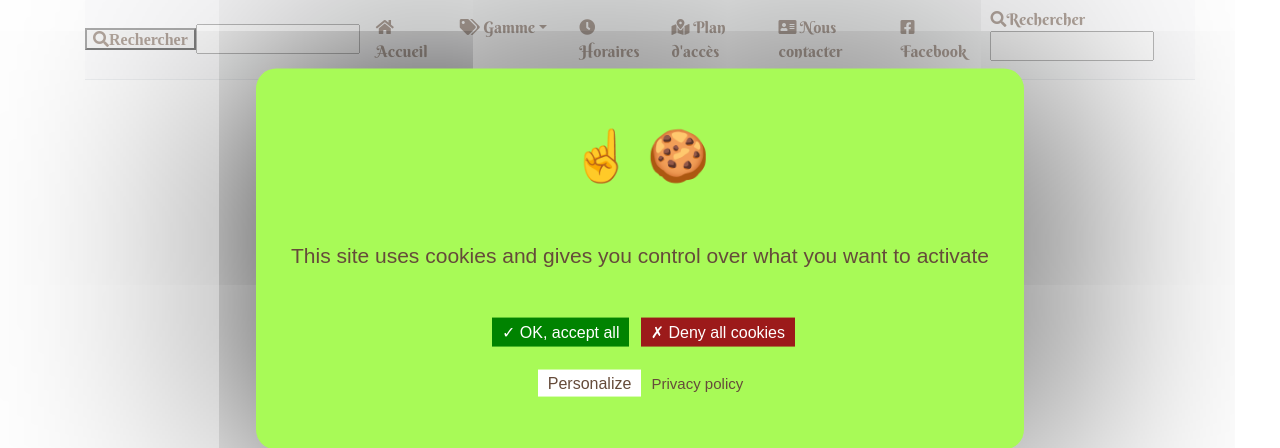
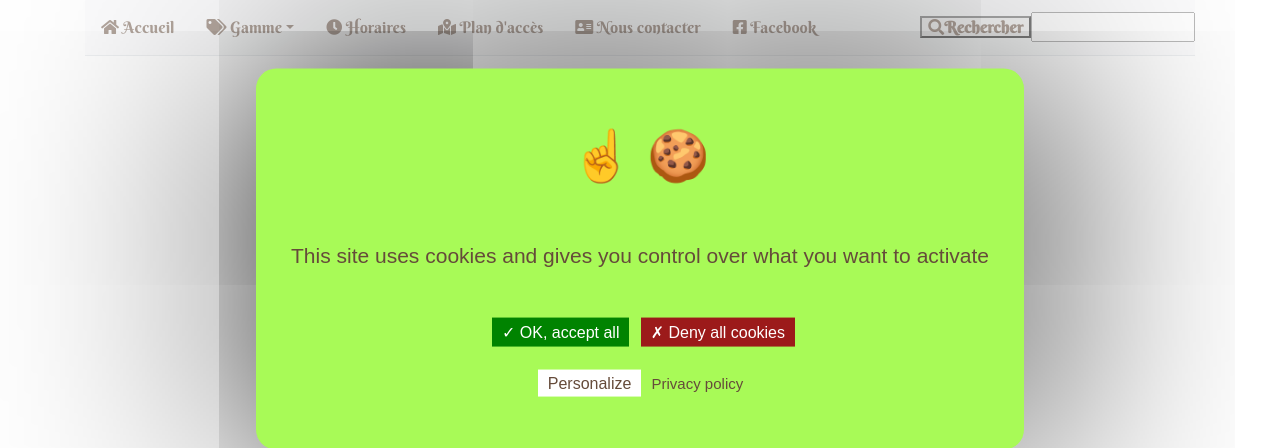
Before and after one commit to Lempereurjulien/Chocolatine, a PHP site: page /vues/v_entete.php?uc=gamme&nom=produits_de_saison in a window 1280 px wide. Shown: the part 141-589 px from the top of the page. Run offline with PHP 8.4, Linux system fonts and the light colour scheme.

Commit message:
Arrangement de c_rechercher pour rechercher les produits sur la base de données

```diff
--- a/chocolatein-sources/chocolatein-CodeOrigine/controleurs/c_rechercher.php
+++ b/chocolatein-sources/chocolatein-CodeOrigine/controleurs/c_rechercher.php
@@ -13,4 +13,7 @@
  * @version   GIT: <0>
  * @link      https://chocolatein.gil83.fr Contexte « Chocolate'In »
  */
-include 'vues/v_rechercher.php';
+$recherche = filter_input(Input_get,'recherche',FILTER_SANITIZE_STRING);
+
+$ProduitRecherche = $pdo->getLesProduitsRechercher($recherche);
+include 'vues/v_listeProduits.php';
--- a/chocolatein-sources/chocolatein-CodeOrigine/vues/v_entete.php
+++ b/chocolatein-sources/chocolatein-CodeOrigine/vues/v_entete.php
@@ -59,7 +59,7 @@
                 <button class="navbar-toggler" type="button" data-toggle="collapse" data-target="#navBarChoc" aria-controls="navBarChoc" aria-expanded="false" aria-label="Toggle navigation">
                     <span class="navbar-toggler-icon"></span>
                 </button>
-                <button class="fas fa-search">Rechercher</button><input type="text">
+
                 <div class="collapse navbar-collapse" id="navBarChoc">
                     <ul class="navbar-nav mr-auto">
                         <li class="nav-item active">
@@ -91,11 +91,11 @@
                         <li class="nav-item">
                             <a class="nav-link" href="https://www.facebook.com/Chocolate.In.Bordeaux" target="_blank"><i class="fab fa-facebook-square"></i> Facebook</a>
                         </li>
-                        <li class="nav-item">
-                            <a class="nav-champ" href="?uc=rechercher"><i class="fas fa-search"></i>Rechercher <input type="text"> </<input></a>
-
                     </ul>
                 </div>
+                <form action="action">
+                    <button class="fas fa-search"><a href="?uc=rechercher">Rechercher</a></button><input type="text" autocomplete="off" name="recher">
+                </form>
             </nav>
             <!-- Contenu qui occupe au minimum toute la place restant sur un écran -->
             <div class="container flex-grow-1">
```
Also changed, not shown: chocolatein-sources/chocolatein-CodeOrigine/modele/class.pdochoc.inc.php (+13 -0 lines).
